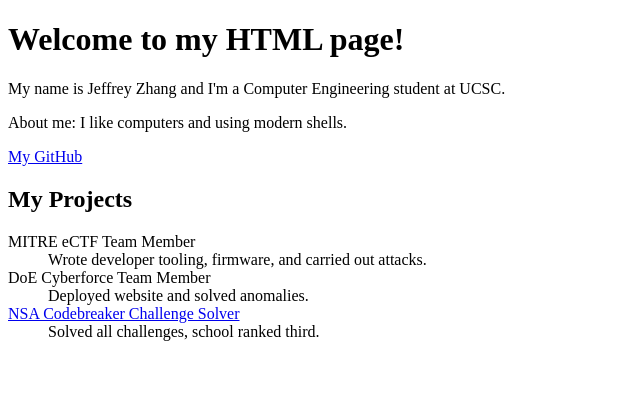
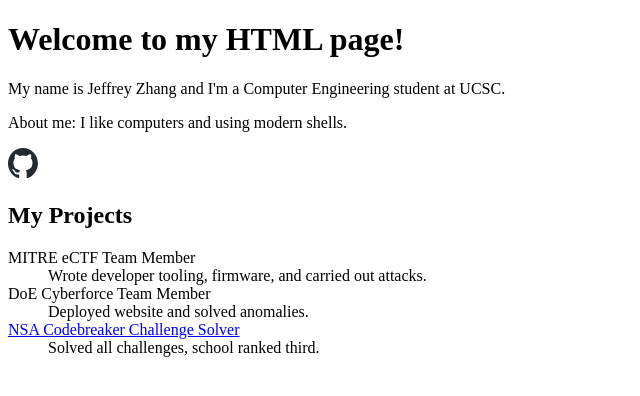
Before and after one commit to jzhan753/website, a plain HTML site: page index.html in a window 1280 px wide. Shown: the whole page, without its empty margins (0-640 px from the left). Drawn offline with Linux system fonts and the light colour scheme.

Commit message:
Github image

```diff
--- a/index.html
+++ b/index.html
@@ -10,7 +10,7 @@
     <h1>Welcome to my HTML page!</h1>
     <p>My name is Jeffrey Zhang and I'm a Computer Engineering student at UCSC.</p>
     <p>About me: I like computers and using modern shells.</p>
-    <a href="https://github.com/jzhan753/">My GitHub</a>
+    <a href="https://github.com/jzhan753/"><img src="./github-mark.svg" alt="Github" width="30" height="30"></a>
 
     <h2>My Projects</h2>
     <dl>
@@ -18,7 +18,9 @@
         <dd>Wrote developer tooling, firmware, and carried out attacks.</dd>
         <dt>DoE Cyberforce Team Member</dt>
         <dd>Deployed website and solved anomalies.</dd>
-        <dt><a href="https://news.ucsc.edu/2022/12/nsa-codebreaker-challenge.html">NSA Codebreaker Challenge Solver</a></dt>
+        <dt>
+            <a href="https://news.ucsc.edu/2022/12/nsa-codebreaker-challenge.html">NSA Codebreaker Challenge Solver</a>
+        </dt>
         <dd>Solved all challenges, school ranked third.</dd>
     </dl>
 </body>
```
Also changed, not shown: github-mark.svg (added).
